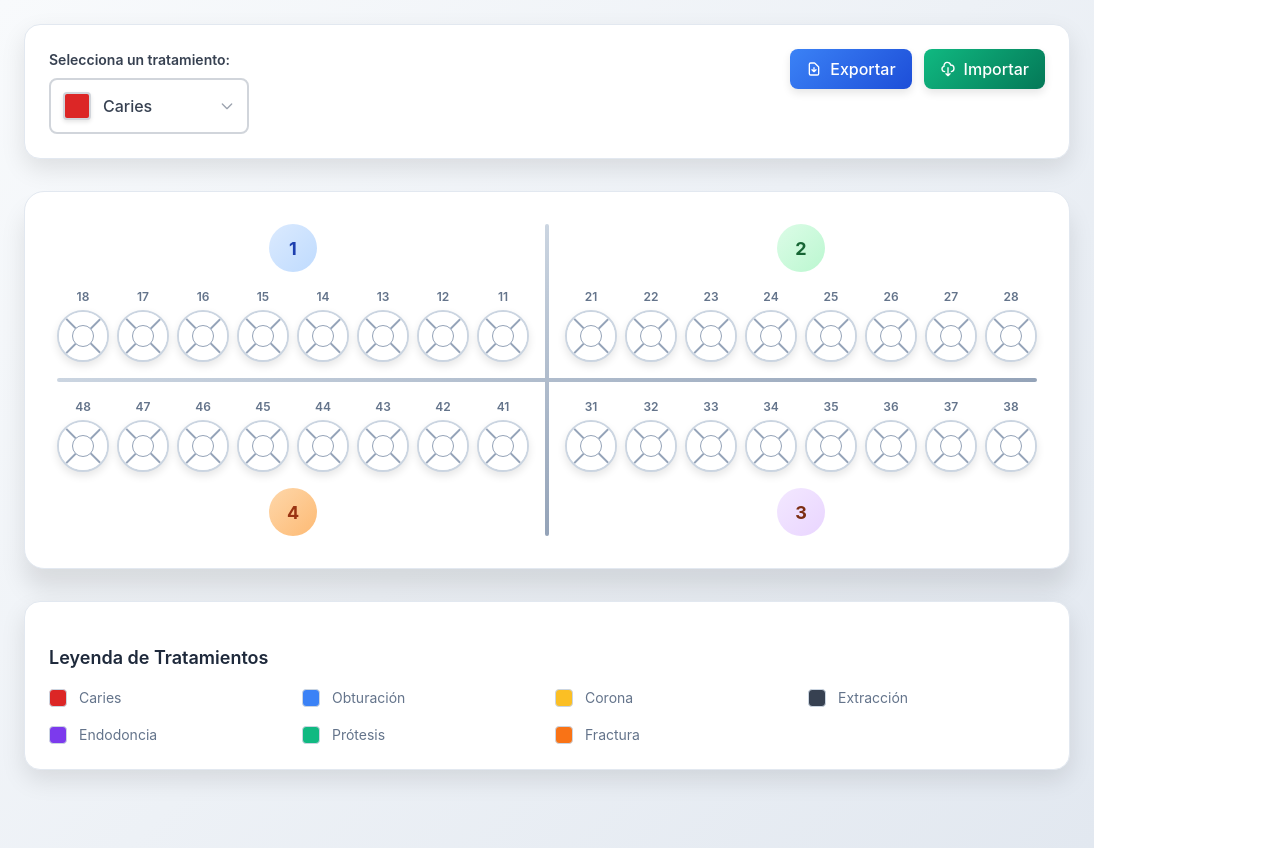
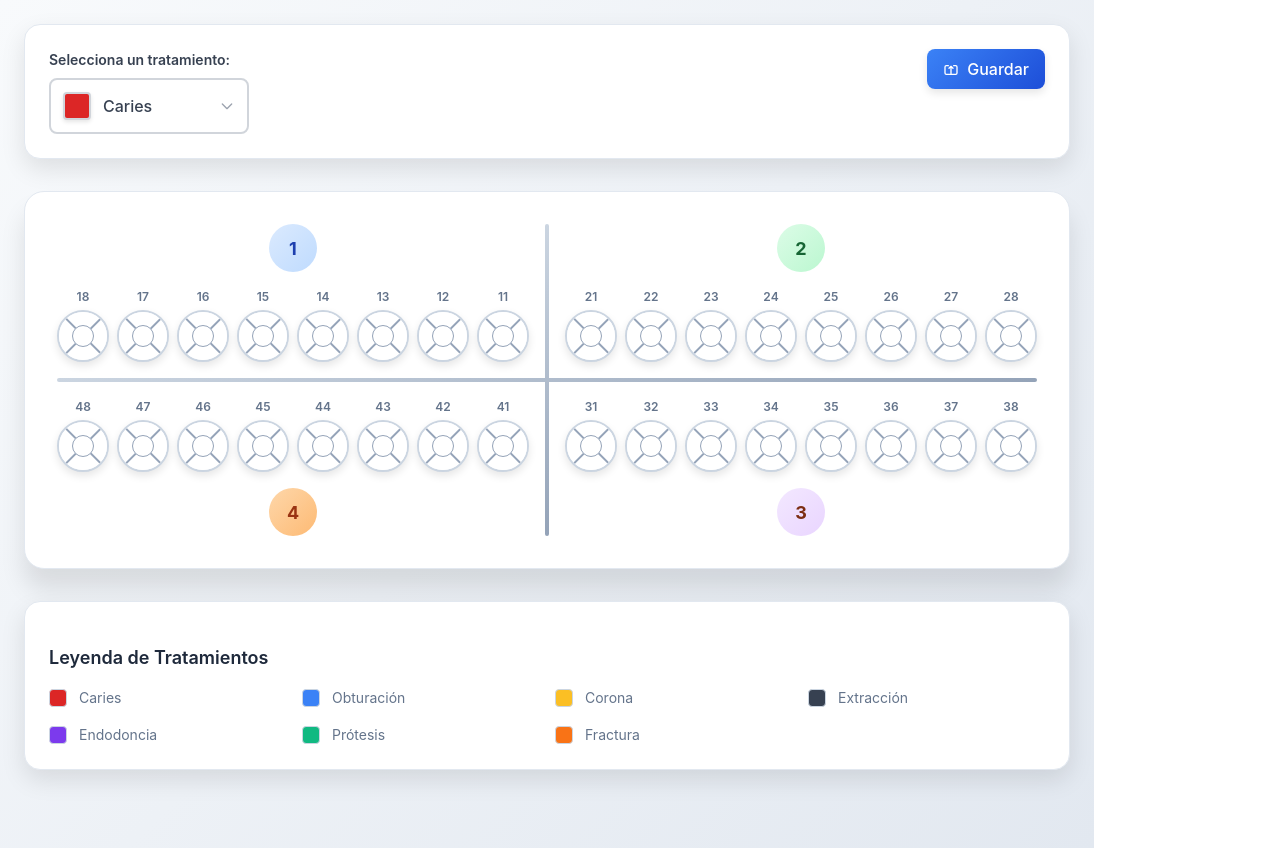
Before and after one commit to roand-hq/odontograma, a React (Vite) app: page / in a window 1280 px wide. Built offline with nearby package versions, Linux system fonts and the light colour scheme.

Commit message:
cambios para trabajar con MongoDB

```diff
--- a/src/Components/Header.jsx
+++ b/src/Components/Header.jsx
@@ -1,21 +1,9 @@
 import { useRef } from "react";
 
-const Header = ({ abierto, onClick, colorSeleccionado, setColorSeleccionado, colores, handleExport, handleImport }) => {
-  const fileInputRef = useRef();
-
+const Header = ({ abierto, onClick, colorSeleccionado, setColorSeleccionado, colores, handleExport }) => {
   const seleccionarColor = (color) => {
     setColorSeleccionado(color);
     onClick?.();
-  };
-
-  const handleImportClick = () => {
-    fileInputRef.current.click();
-  };
-
-  const handleFileChange = (e) => {
-    const file = e.target.files[0];
-    handleImport(file);
-    e.target.value = null;
   };
 
   return (
@@ -64,25 +52,10 @@ const Header = ({ abierto, onClick, colorSeleccionado, setColorSeleccionado, col
         <div className="botones-container">
           <button onClick={handleExport} className="boton-mejorado boton-exportar">
             <svg className="boton-icon" fill="none" stroke="currentColor" viewBox="0 0 24 24">
-              <path strokeLinecap="round" strokeLinejoin="round" strokeWidth={2} d="M12 10v6m0 0l-3-3m3 3l3-3m2 8H7a2 2 0 01-2-2V5a2 2 0 012-2h5.586a1 1 0 01.707.293l5.414 5.414a1 1 0 01.293.707V19a2 2 0 01-2 2z" />
+              <path strokeLinecap="round" strokeLinejoin="round" strokeWidth={2} d="M8 7H5a2 2 0 00-2 2v9a2 2 0 002 2h14a2 2 0 002-2V9a2 2 0 00-2-2h-3m-1 4l-3-3m0 0l-3 3m3-3v12" />
             </svg>
-            Exportar
+            Guardar
           </button>
-
-          <button onClick={handleImportClick} className="boton-mejorado boton-importar">
-            <svg className="boton-icon" fill="none" stroke="currentColor" viewBox="0 0 24 24">
-              <path strokeLinecap="round" strokeLinejoin="round" strokeWidth={2} d="M7 16a4 4 0 01-.88-7.903A5 5 0 1115.9 6L16 6a5 5 0 011 9.9M9 19l3 3m0 0l3-3m-3 3V10" />
-            </svg>
-            Importar
-          </button>
-
-          <input
-            type="file"
-            accept=".json"
-            ref={fileInputRef}
-            style={{ display: 'none' }}
-            onChange={handleFileChange}
-          />
         </div>
       </div>
     </div>
--- a/src/Odontograma.jsx
+++ b/src/Odontograma.jsx
@@ -1,14 +1,31 @@
-import { useState } from "react";
+import { useEffect, useState } from "react";
 import { useColorChange } from "./hooks/useColorChange";
-import {useHandleData } from "./hooks/useHandleData"
+import { useHandleData } from "./hooks/useHandleData";
 import { Header } from "./Components/Header";
 import { Diente } from "./Components/Diente";
-const Odontograma = () => {
-  const { colors, estadoDientes, cambiarColorSeccion, setEstadoDientes } = useColorChange();
+const Odontograma = ({ savedState, onSave }) => {
+  const { colors, estadoDientes, cambiarColorSeccion, setEstadoDientes } =
+    useColorChange();
   const [abierto, setAbierto] = useState(false);
   const [colorSeleccionado, setColorSeleccionado] = useState(colors[0]);
-  const { handleExport, handleImport } = useHandleData(estadoDientes, setEstadoDientes);
+  const [hidratado, setHidratado] = useState(false);
 
+  const { handleExport } = useHandleData(
+    estadoDientes,
+    setEstadoDientes
+  );
+  const handleGuardar = () => {
+    const datos = handleExport();
+    console.log(datos);
+    onSave(datos)
+  };
+
+  useEffect(() => {
+  if (savedState && !hidratado) {
+    setEstadoDientes(savedState);
+    setHidratado(true);
+  }
+}, [savedState, hidratado]);
   return (
     <>
       <style>{`
@@ -424,15 +441,13 @@ const Odontograma = () => {
       `}</style>
 
       <div className="odontograma-container">
-
         <Header
           abierto={abierto}
           onClick={() => setAbierto(!abierto)}
           colorSeleccionado={colorSeleccionado}
           setColorSeleccionado={setColorSeleccionado}
           colores={colors}
-          handleExport={handleExport}
-          handleImport={handleImport}
+          handleExport={handleGuardar}
         />
 
         <div className="odontograma-grid">
--- a/src/hooks/useHandleData.jsx
+++ b/src/hooks/useHandleData.jsx
@@ -1,42 +1,23 @@
 const useHandleData = (estadoDientes, setEstadoDientes) => {
-  const handleExport = () => {
-    const jsonFinal = JSON.stringify(estadoDientes, null, 2);
-    console.log(jsonFinal);
-    // Crear un Blob con el contenido del JSON
-    const blob = new Blob([jsonFinal], { type: "application/json" });
-    // Crear una URL de objeto para el Blob
-    const url = URL.createObjectURL(blob);
-    // Crear un enlace de descarga
-    const a = document.createElement("a");
-    a.href = url;
-    a.download = "dientes_estado.json"; // Nombre del archivo de descarga
-    // Simular un clic en el enlace para iniciar la descarga
-    a.click();
-    // Liberar la URL de objeto
-    URL.revokeObjectURL(url);
-
-    alert("JSON generado y descargado.");
+  // Exporta el estado como JSON (string o JS object)
+  const handleExport = ({ asString = false } = {}) => {
+    if (asString) {
+      return JSON.stringify(estadoDientes, null, 2);
+    }
+    return estadoDientes; // Devuelve el objeto directo
   };
 
-  const handleImport = (file) => {
-    if (!file) return;
-    const reader = new FileReader();
-    reader.onload = (event) => {
-      try {
-        const json = JSON.parse(event.target.result);
-        if (typeof json === "object" && json !== null) {
-          setEstadoDientes(json);
-          alert("Estado de dientes importado correctamente");
-        } else {
-          alert("Archivo JSON inválido para el estado de dientes.");
-        }
-      } catch (error) {
-        console.error("Archivo JSON inválido:", error);
-        alert("Error al leer archivo JSON.");
-      }
-    };
-    reader.readAsText(file);
+  // Importa desde un objeto JS
+  const handleImport = (json) => {
+    if (!json || typeof json !== "object") {
+      console.error("Estado inválido:", json);
+      return false;
+    }
+    setEstadoDientes(json);
+    return true;
   };
+
   return { handleExport, handleImport };
 };
+
 export { useHandleData };
```
Also changed, not shown: 1 other file (tests, documents, lock files or other folders).
